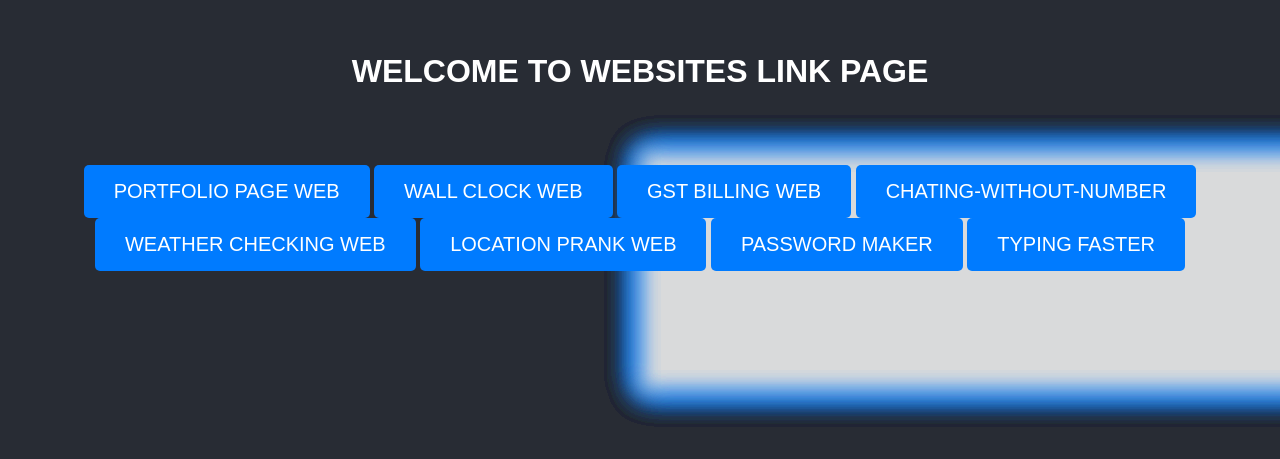
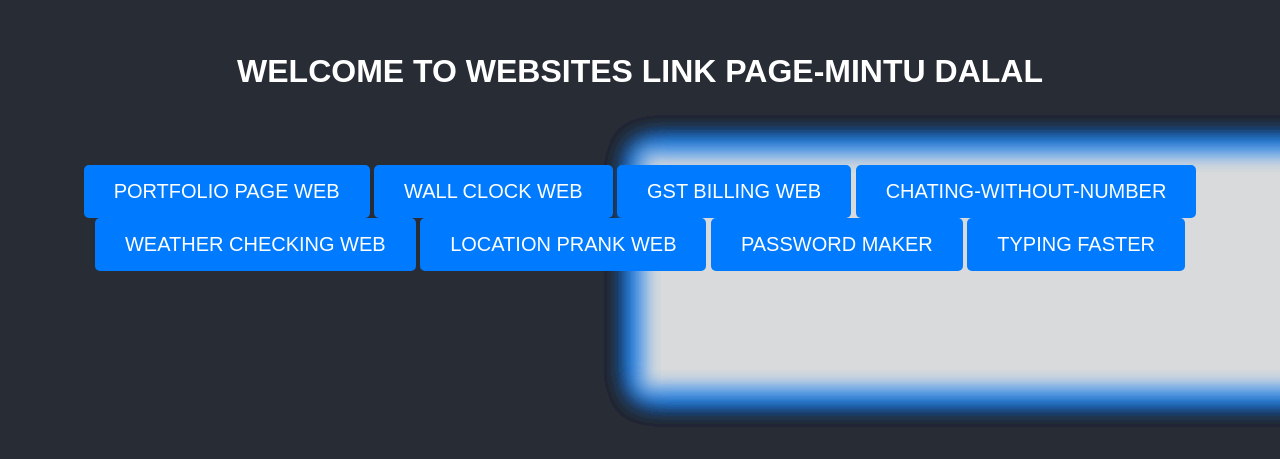
Before and after one commit to mintujaat/all-links-here, a plain HTML site: page index.html in a window 1280 px wide. Shown: the part 249-708 px from the top of the page. Drawn offline with Linux system fonts and the light colour scheme.

Commit message:
Update index.html

```diff
--- a/index.html
+++ b/index.html
@@ -8,7 +8,7 @@
 </head>
 <body>
     <div class="container">
-        <h1>WELCOME TO WEBSITES LINK PAGE</h1>
+        <h1>WELCOME TO WEBSITES LINK PAGE-MINTU DALAL</h1>
         <H2><MARQUEE>SECRATE CODE OF LOCTION WEB - hr31</MARQUEE></H2>
         <a href="https://mintujaat.github.io/mintu-portfolio/" class="portfolio-button">PORTFOLIO PAGE WEB</a>
         <a href="https://mintujaat.github.io/Wallclock/" class="portfolio-button">WALL CLOCK WEB</a>
```
